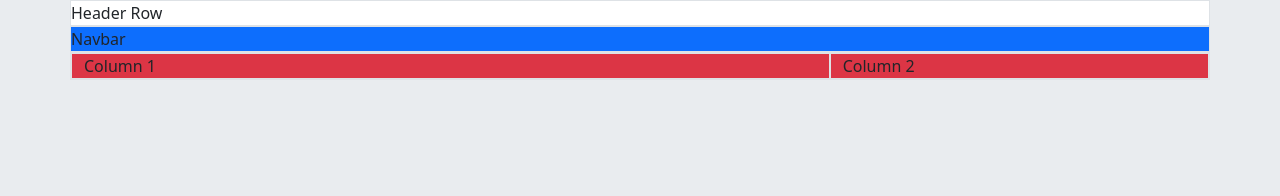
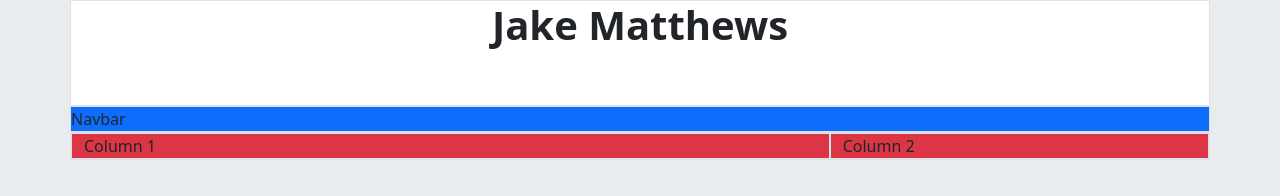
Before and after one commit to JakeM808/bootstrap_portfolio, a plain HTML site: page index.html in a window 1280 px wide. Drawn offline with nearby package versions, Linux system fonts and the light colour scheme.

Commit message:
Second Commit

```diff
--- a/index.html
+++ b/index.html
@@ -12,14 +12,16 @@
     <!--Container that starts the bootstrap Grid-->
     <div class="container">
         <!--Row 1 - Header Row-->
-        <div class="row border bg-white">
-            Header Row
+        <div class="row border bg-white pb-5">
+            <div class=col>
+                <h1 class="text-center fw-bold"> Jake Matthews</h1>
+            </div>
         </div>
 
-        <!--Row 1 Navbar-->
-        <div class="row border bg-primary">
+         <!--Row 1 Navbar-->
+            <div class="row border bg-primary">
             Navbar
-        </div>
+             </div>
 
         <!--Row 3 Main Content-->
         <div class="row border bg-primary">
```
